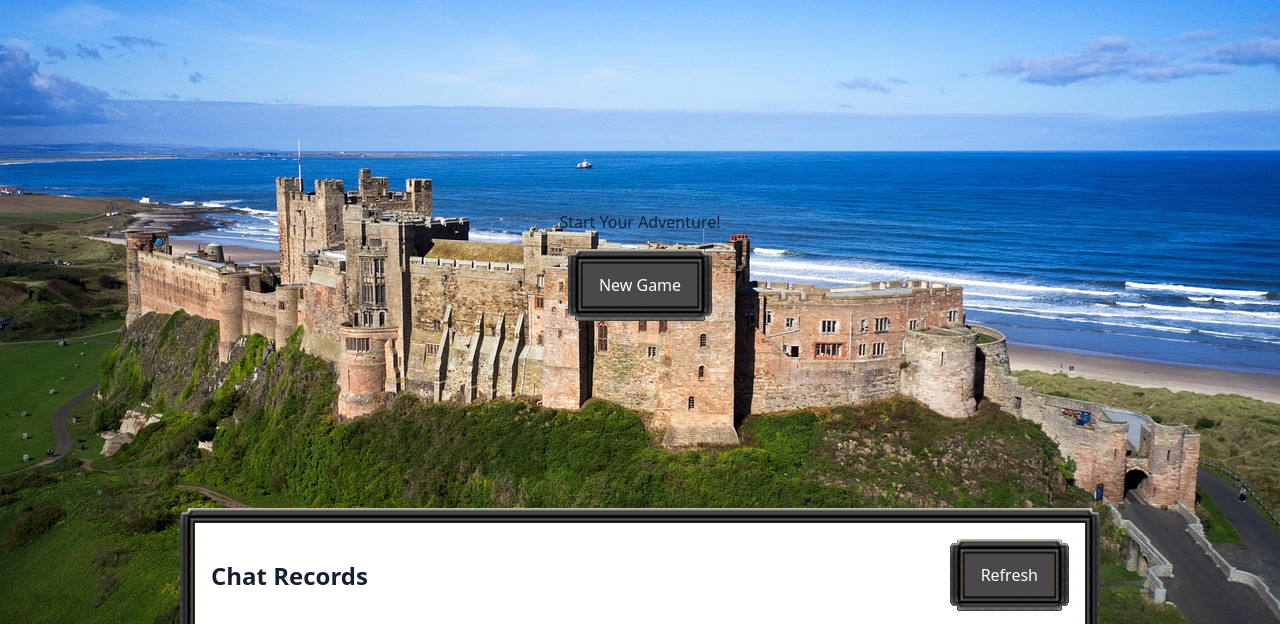
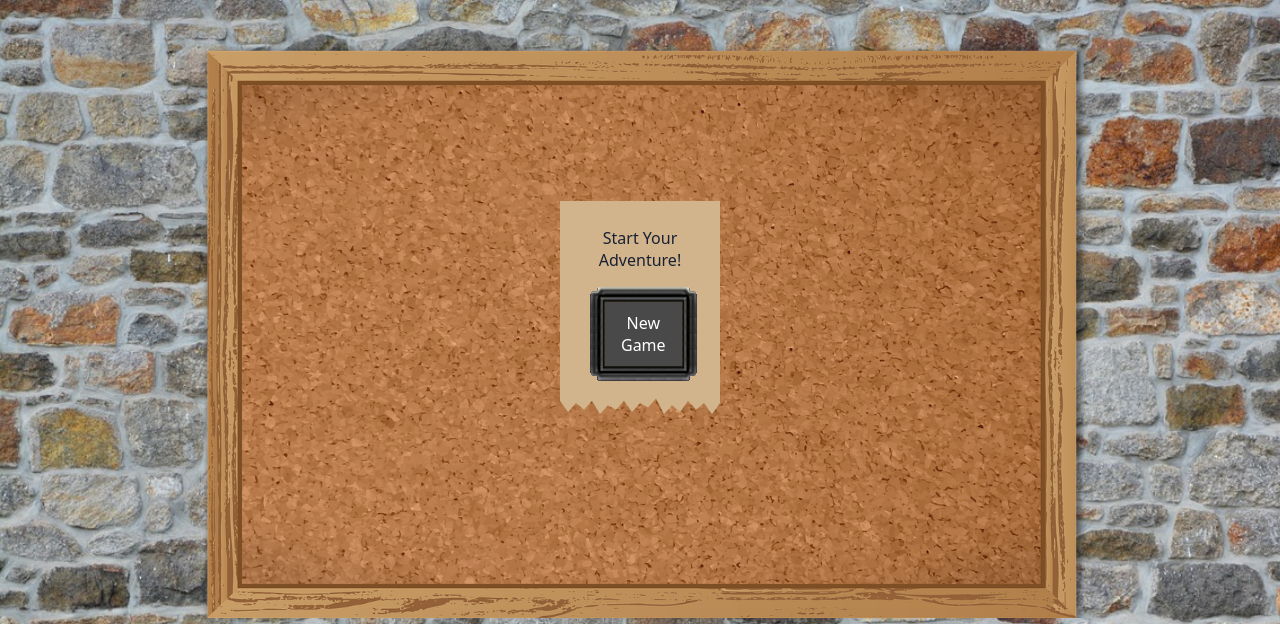
Before and after one commit to DavidChen206265/ai-rpg, a website: page public/index.html in a window 1280 px wide. Shown: the part 112-736 px from the top of the page. Drawn offline with Linux system fonts and the light colour scheme.

Commit message:
added more CSS

```diff
--- a/public/index.html
+++ b/public/index.html
@@ -12,7 +12,7 @@
   <link rel="apple-touch-icon" href="/imgs/icons/icon-192.png">
   <script defer src="/pwa.js"></script>
 </head>
-<body style="background-image: url(/imgs/main-background.jpg)">
+<body style="background-image: url(/imgs/stonewall.jpg)">
   <main class="page-shell">
     <header class="page-header">
       <h1>AI RPG</h1>
@@ -22,8 +22,10 @@
     </header>
 
     <div id="start-panel">
+      <div id="paper" class="paper-torn">
       <p>Start Your Adventure!</p>
       <a id="new-chat" class="button-link stone-border" href="/chat.html">New Game</a>
+      </div>
     </div>
 
     <section class="panel stone-border">
--- a/public/style.css
+++ b/public/style.css
@@ -1,10 +1,10 @@
 :root {
   color-scheme: light;
   --bg: #eef2f7;
-  --panel: #ffffff;
-  --panel-muted: #f7f9fc;
+  --panel: #8f8067;
+  --panel-muted: #736958;
   --text: #172033;
-  --muted: #617089;
+  --muted: #ffffff;
   --line: #d8deea;
   --primary: #494949;
   --primary-dark: #363636;
@@ -136,6 +136,10 @@ button:disabled {
   box-shadow: var(--shadow);
 }
 
+.chat-window{
+  background-color: #e1e1e1;
+}
+
 .panel,
 .setup-panel {
   padding: 16px;
@@ -150,7 +154,7 @@ button:disabled {
   display: grid;
   gap: 10px;
   text-align: left;
-  background-color: #365778;
+  background-color: #2d2d2d;
 }
 
 .save-main {
@@ -371,7 +375,6 @@ button:disabled {
   max-height: min(62vh, 640px);
   padding: 18px;
   overflow-y: auto;
-  background: var(--panel-muted);
   white-space: pre-wrap;
   line-height: 1.55;
 }
@@ -417,7 +420,7 @@ button:disabled {
 .msg-did-you-know {
   margin-top: 10px;
   font-style: italic;
-  color: var(--muted);
+  color: #000000;
 }
 
 .character-panel {
@@ -622,7 +625,7 @@ button:disabled {
 }
 
 .character-panel-detail dt {
-  color: var(--muted);
+  color: #000;
   font-size: 0.76rem;
   font-weight: 700;
   text-transform: uppercase;
@@ -727,8 +730,52 @@ button:disabled {
 
 #start-panel{
   text-align:center;
-  height:500px;
+  height:610px;
   align-content:center;
+  background-image: url('imgs/corkboard.png');
+  background-size:cover;
+  margin-bottom:15px;
+}
+
+.paper-torn {
+  /* Use clip-path to slice a zig-zag pattern at the bottom */
+  clip-path: polygon(
+    0% 0%,     /* Top-Left */
+    100% 0%,   /* Top-Right */
+    100% 90%,  /* Start of bottom jagged line */
+    95% 95%,
+    90% 90%,
+    85% 93%,
+    80% 89%,
+    75% 94%,
+    70% 91%,
+    65% 95%,
+    60% 88%,
+    55% 92%,
+    50% 90%,
+    45% 94%,
+    40% 89%,
+    35% 93%,
+    30% 91%,
+    25% 95%,
+    20% 89%,
+    15% 93%,
+    10% 90%,
+    5% 94%,
+    0% 89%     /* End of bottom jagged line */
+  );
+}
+
+#paper{
+  width:160px;
+  margin:auto;
+  padding:30px;
+  padding-top:10px;
+  background-color:tan;
+}
+
+#new-chat{
+  margin-bottom:15px;
 }
 
 .stone-border{
--- a/public/sw.js
+++ b/public/sw.js
@@ -1,4 +1,4 @@
-const CACHE_VERSION = "v3.098";
+const CACHE_VERSION = "v3.0995";
 const PRECACHE_CACHE = `ai-rpg-precache-${CACHE_VERSION}`;
 const RUNTIME_CACHE = `ai-rpg-runtime-${CACHE_VERSION}`;
 const ACTIVE_CACHES = new Set([PRECACHE_CACHE, RUNTIME_CACHE]);
```
Also changed, not shown: public/chat.html (+1 -1 lines), public/imgs/corkboard.png (added), public/imgs/stonewall.jpg (added), 1 other file.
